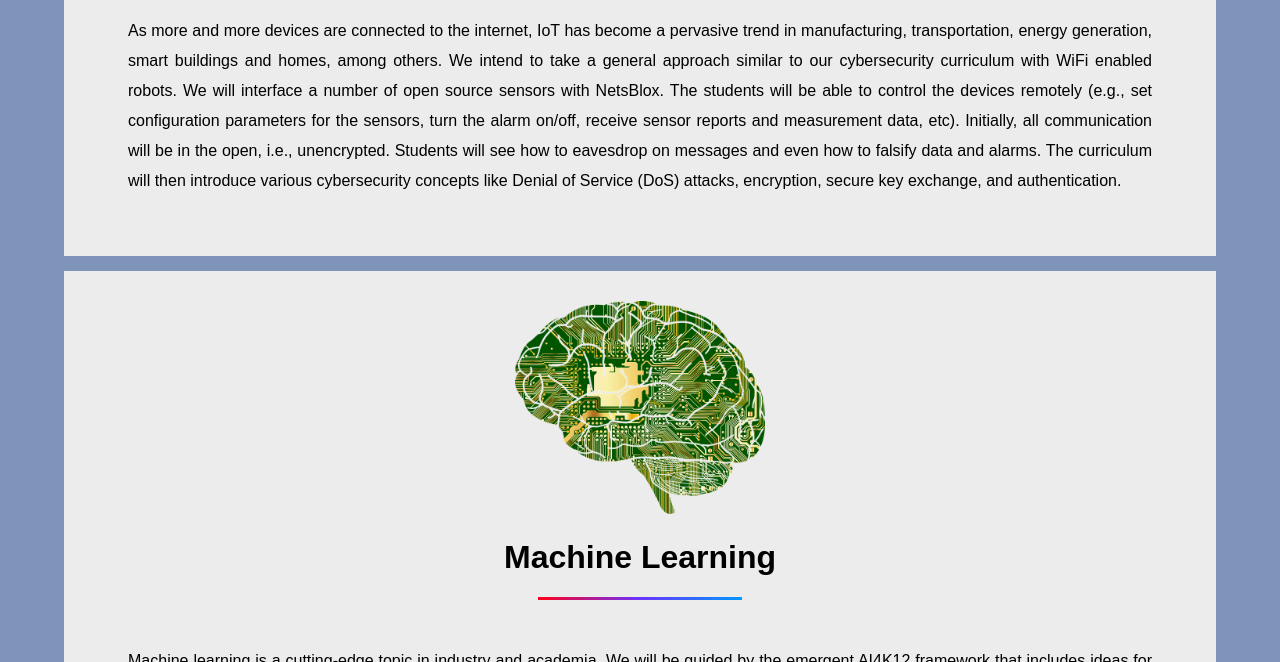
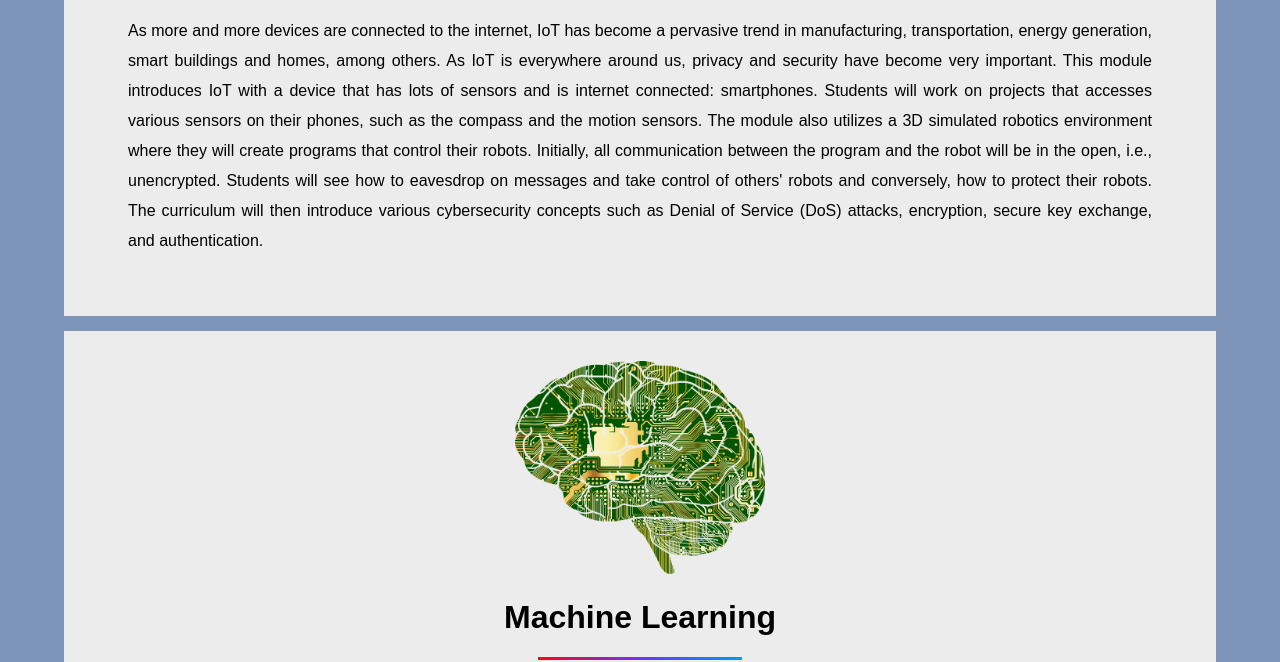
Before and after one commit to csfrontiers/csfrontiers.org, a Jekyll site: the page built from curriculum.html, in a window 1280 px wide and 900 px high, scrolled down 1621 px, cut to the strip 238-900 px from the top of the window. Built offline with Jekyll 4.4.1, drawn with Linux system fonts in a browser that asks for light colours.

Commit message:
update iot desc

```diff
--- a/curriculum.html
+++ b/curriculum.html
@@ -39,12 +39,13 @@ layout: default
 
     <p>
         As more and more devices are connected to the internet, IoT has become a pervasive trend in manufacturing, transportation, energy generation, smart buildings and homes, among others.
-        We intend to take a general approach similar to our cybersecurity curriculum with WiFi enabled robots.
-        We will interface a number of open source sensors with NetsBlox.
-        The students will be able to  control the devices remotely (e.g., set configuration parameters for the sensors, turn the alarm on/off, receive sensor reports and measurement data, etc).
-        Initially, all communication will be in the open, i.e., unencrypted.
-        Students will see how to eavesdrop on messages and even how to falsify data and alarms.
-        The curriculum will then introduce various cybersecurity concepts like Denial of Service (DoS) attacks, encryption,  secure key exchange, and authentication.
+        As IoT is everywhere around us, privacy and security have become very important.
+        This module introduces IoT with a device that has lots of sensors and is internet connected: smartphones.
+        Students will work on projects that accesses various sensors on their phones, such as the compass and the motion sensors.
+        The module also utilizes a 3D simulated robotics environment where they will create programs that control their robots.
+        Initially, all communication between the program and the robot will be in the open, i.e., unencrypted.
+        Students will see how to eavesdrop on messages and take control of others' robots and conversely, how to protect their robots.
+        The curriculum will then introduce various cybersecurity concepts such as Denial of Service (DoS) attacks, encryption, secure key exchange, and authentication.
     </p>
 </div>
 
```
